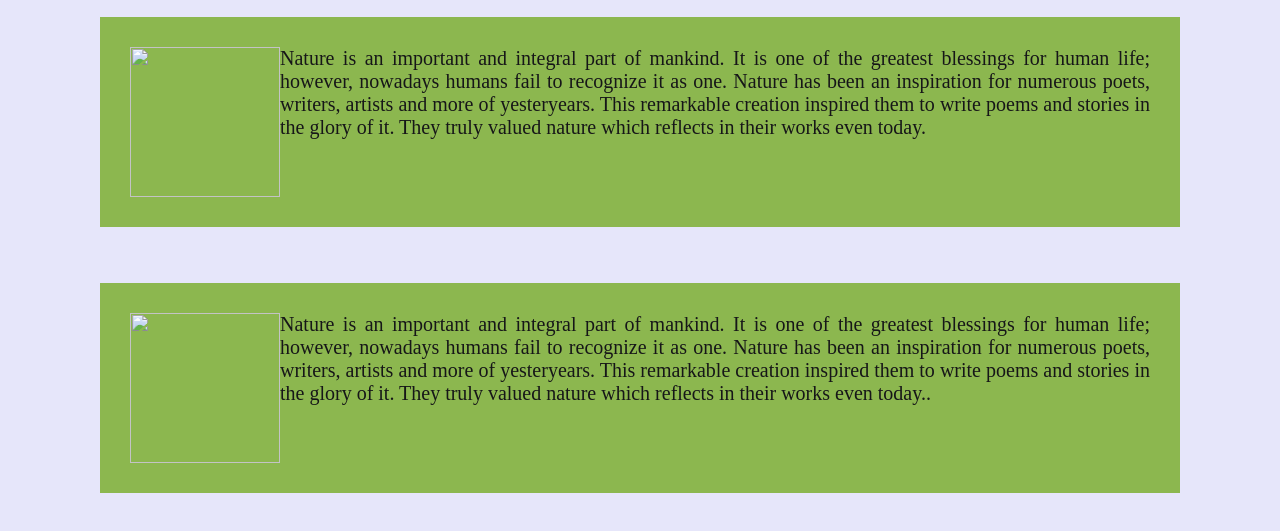
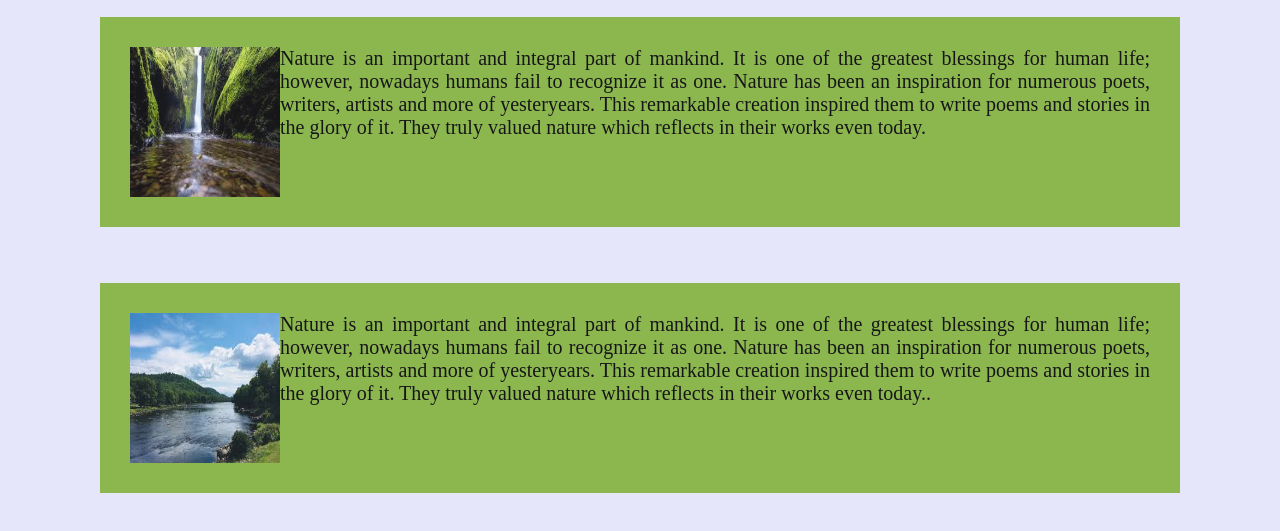
Before and after one commit to rebekab21/rebekahtmlprj, a plain HTML site: page aboutus.html in a window 1280 px wide. Shown: the part 85-616 px from the top of the page. Drawn offline with Linux system fonts and the light colour scheme; the site is published under a folder, as on GitHub Pages, so addresses that start at the root find nothing.

Commit message:
image change

```diff
--- a/aboutus.html
+++ b/aboutus.html
@@ -39,7 +39,7 @@ body{
         <center><h1 style="color: red;font-style: italic;">ABOUT US</h1></center>
     </div>
     <div class="y">
-    <img src="/images/download (1).jpg" width="150" height="150">
+    <img src="images/download (1).jpg" width="150" height="150">
        <p>Nature is an important and integral part of mankind. It is one of the greatest blessings for human life;
            however, nowadays humans fail to recognize it as one. Nature has been an inspiration for numerous poets,
            writers, artists and more of yesteryears. This remarkable creation inspired them to write poems and
@@ -48,7 +48,7 @@ body{
 
 
         <div class="y">
-            <img  src="/images/images (2).jpg" width="150" height="150">
+            <img  src="images/images (2).jpg" width="150" height="150">
                <p>Nature is an important and integral part of mankind. It is one of the greatest blessings for human life;
                 however, nowadays humans fail to recognize it as one. Nature has been an inspiration for numerous poets,
                 writers, artists and more of yesteryears. This remarkable creation inspired them to write poems and
```
